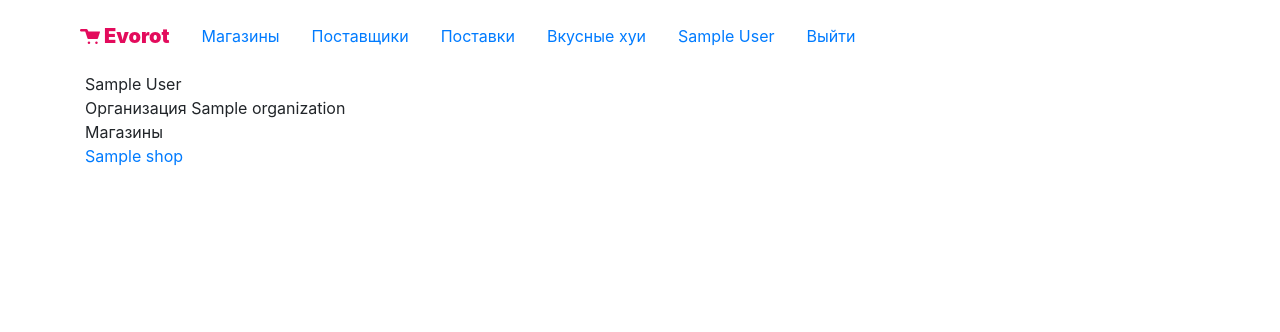
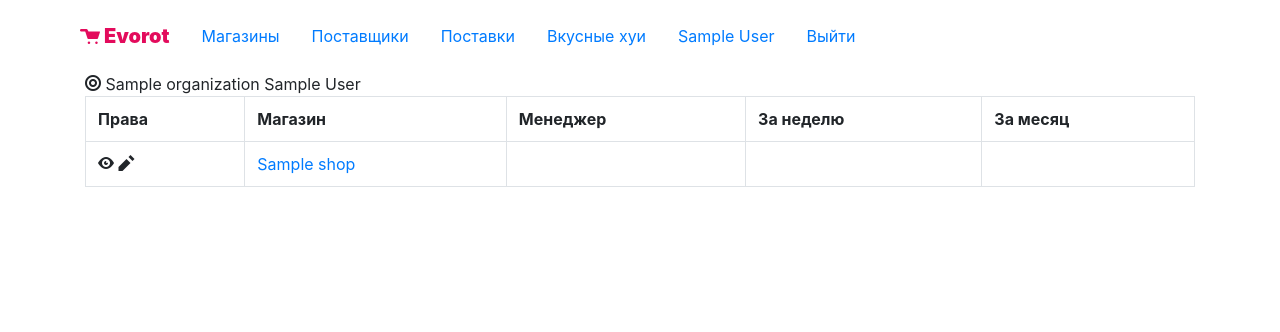
Before and after one commit to trukanduk/evotor_hackathon, a Django app: page /org/ in a window 1280 px wide. Shown: the top 332 px of the page. Run offline with Django 3.2, Linux system fonts and the light colour scheme; a user stored in the database is signed in; tables that the repository leaves empty hold one stand-in row (values such as "Sample post"); style sheets or scripts are compiled from the project's sources; some libraries are stand-ins or nearby versions.

Commit message:
org html

```diff
--- a/evotor/org/templates/org/index.html
+++ b/evotor/org/templates/org/index.html
@@ -1,20 +1,41 @@
 {% extends "main.html" %}
 
 {% block content %}
-    <div>
-        {{ request.user.full_name }}
+    <div class="org-title">
+        <span>
+            <span class="oi oi-target"></span>
+            {{ request.user.organization.title }}
+        </span>
+        <span>
+            {{ request.user.full_name }}
+        </span>
     </div>
-    <div>
-        Организация {{ request.user.organization.title }}
-    </div>
-    <div>
-        Магазины
-    </div>
-    <div>
+    <table class="table table-bordered org-shops">
+        <tr>
+            <th>Права</th>
+            <th>Магазин</th>
+            <th>Менеджер</th>
+            <th>За неделю</th>
+            <th>За месяц</th>
+        </tr>
         {% for shop in user_shops %}
-            <div>
-                <a href="/shop/{{ shop.shop.id }}/products/">{{ shop.shop.title }}</a>
-            </div>
+            <tr class="org-shop">
+                <td class="org-shop-rights">
+                    <span class="oi oi-eye"></span>
+                    {% if shop.type == shop.Role.READ_WRITE %}
+                        <span class="oi oi-pencil"></span>
+                    {% endif %}
+                </td>
+                <td class="org-shop-title">
+                    <a href="/shop/{{ shop.shop.id }}/products/">{{ shop.shop.title }}</a>
+                </td>
+                <td class="org-shop-managers">
+                </td>
+                <td class="org-shop-week-profit">
+                </td>
+                <td class="org-shop-month-profit">
+                </td>
+            </tr>
         {% endfor %}
     </div>
 {% endblock %}
```
